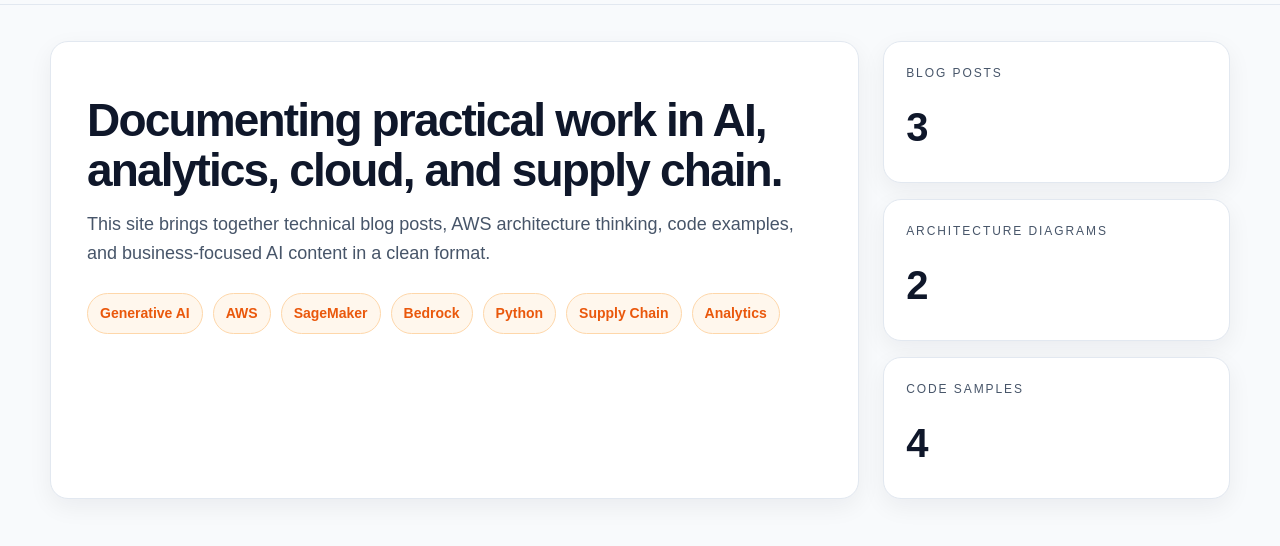
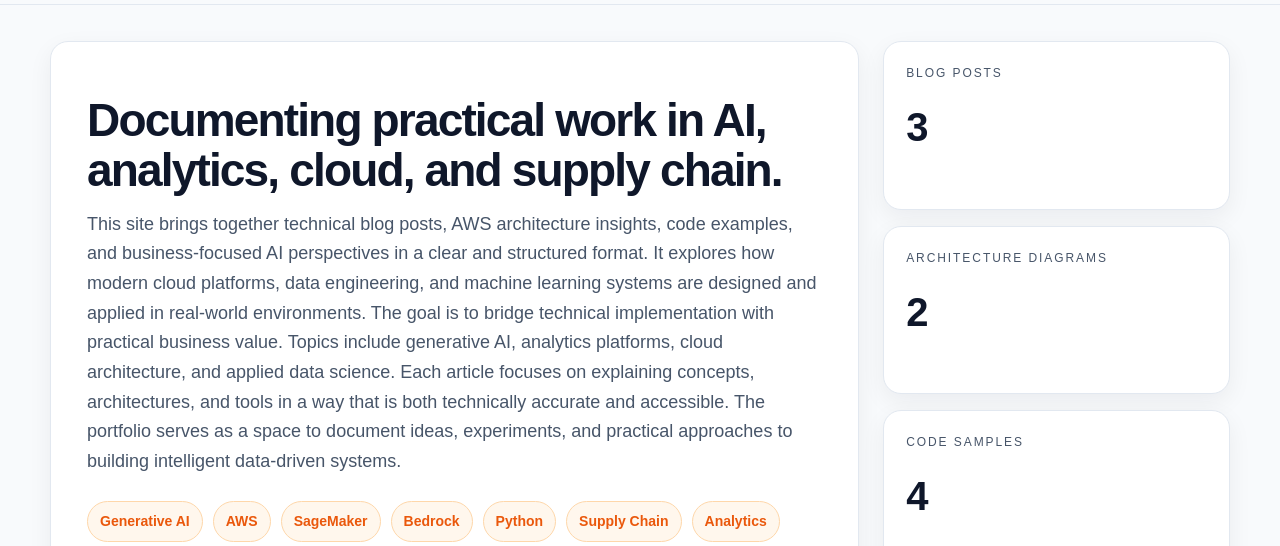
Before and after one commit to nanubalas/generative-ai-aws-blog-by-santhoshkumarnanubala, a plain HTML site: page index.html in a window 1280 px wide. Shown: the part 102-648 px from the top of the page. Drawn offline with Linux system fonts and the light colour scheme.

Commit message:
Enhance site description with additional details
Expanded the description of the site to include more details about the content and goals.

```diff
--- a/index.html
+++ b/index.html
@@ -32,8 +32,7 @@
       <div class="hero-content">
         <h2>Documenting practical work in AI, analytics, cloud, and supply chain.</h2>
         <p>
-          This site brings together technical blog posts, AWS architecture thinking,
-          code examples, and business-focused AI content in a clean format.
+          This site brings together technical blog posts, AWS architecture insights, code examples, and business-focused AI perspectives in a clear and structured format. It explores how modern cloud platforms, data engineering, and machine learning systems are designed and applied in real-world environments. The goal is to bridge technical implementation with practical business value. Topics include generative AI, analytics platforms, cloud architecture, and applied data science. Each article focuses on explaining concepts, architectures, and tools in a way that is both technically accurate and accessible. The portfolio serves as a space to document ideas, experiments, and practical approaches to building intelligent data-driven systems.
         </p>
 
         <div class="tag-list">
```
